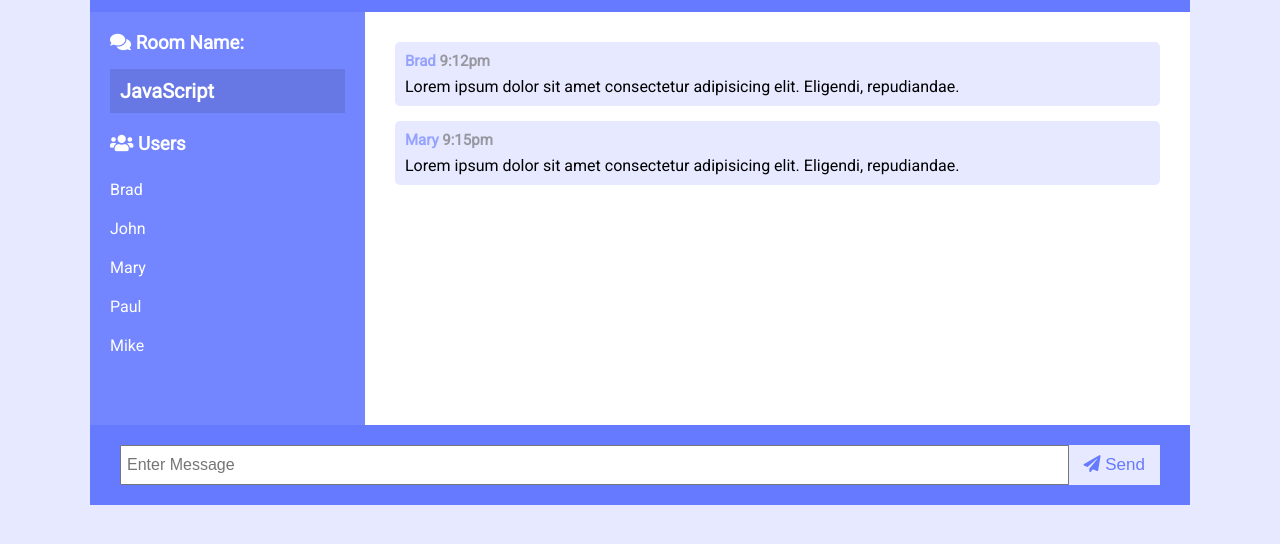
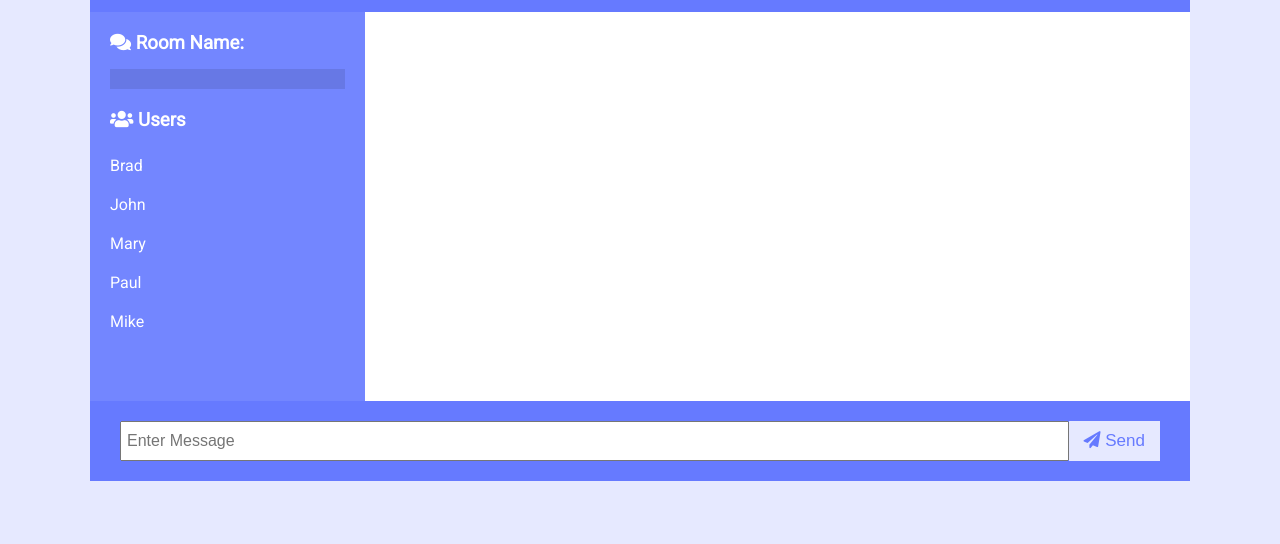
Before and after one commit to dendonpaul/realtime-chat, a website: page public/chat.html in a window 1280 px wide. Shown: the part 86-630 px from the top of the page. Drawn offline with nearby package versions, Linux system fonts and the light colour scheme; no server answers.

Commit message:
added function to display the current room name for each client

```diff
--- a/public/chat.html
+++ b/public/chat.html
@@ -19,7 +19,7 @@
     <main class="chat-main">
       <div class="chat-sidebar">
         <h3><i class="fas fa-comments"></i> Room Name:</h3>
-        <h2 id="room-name">JavaScript</h2>
+        <h2 id="room-name"></h2>
         <h3><i class="fas fa-users"></i> Users</h3>
         <ul id="users">
           <li>Brad</li>
@@ -30,20 +30,7 @@
         </ul>
       </div>
       <div class="chat-messages">
-        <div class="message">
-          <p class="meta">Brad <span>9:12pm</span></p>
-          <p class="text">
-            Lorem ipsum dolor sit amet consectetur adipisicing elit. Eligendi,
-            repudiandae.
-          </p>
-        </div>
-        <div class="message">
-          <p class="meta">Mary <span>9:15pm</span></p>
-          <p class="text">
-            Lorem ipsum dolor sit amet consectetur adipisicing elit. Eligendi,
-            repudiandae.
-          </p>
-        </div>
+
       </div>
     </main>
     <div class="chat-form-container">
--- a/public/js/main.js
+++ b/public/js/main.js
@@ -1,5 +1,6 @@
 const chatForm = document.getElementById("chat-form");
 const chatMessages = document.querySelector(".chat-messages");
+const roomName = document.getElementById("room-name");
 
 const url = new URL(window.location);
 const searchParams = url.searchParams;
@@ -22,6 +23,9 @@ chatForm.addEventListener("submit", (e) => {
   e.target.msg.focus;
 });
 
+//Update room name for client
+roomName.textContent = room;
+
 //Output Message Function
 const outputMessage = (message) => {
   const div = document.createElement("div");
--- a/server.js
+++ b/server.js
@@ -32,6 +32,8 @@ io.on("connection", (socket) => {
     socket.broadcast
       .to(user.room)
       .emit("message", formatMessages(botName, `${user.username} has Joined`));
+
+    //send list of users available in the room
   });
   //get chat message from client and emit to self and others
   socket.on("chatMessage", (message) => {
```
